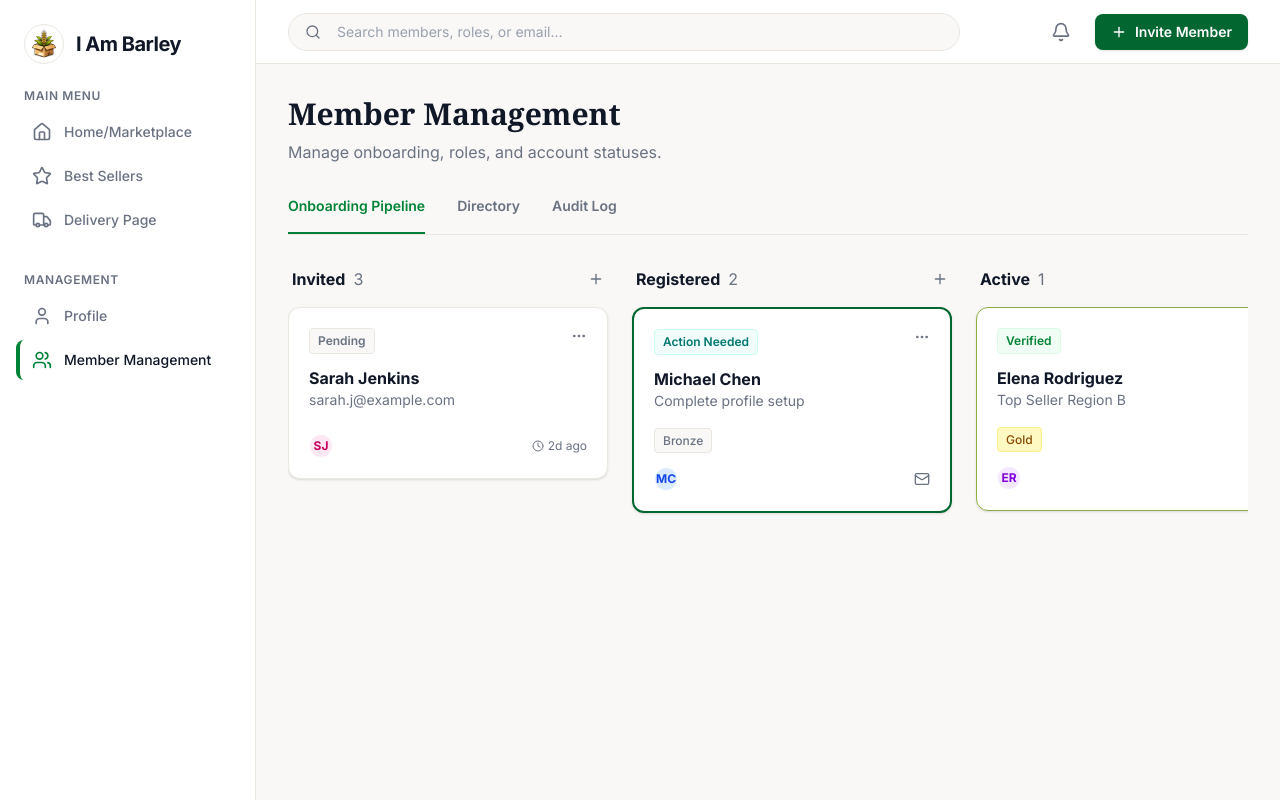
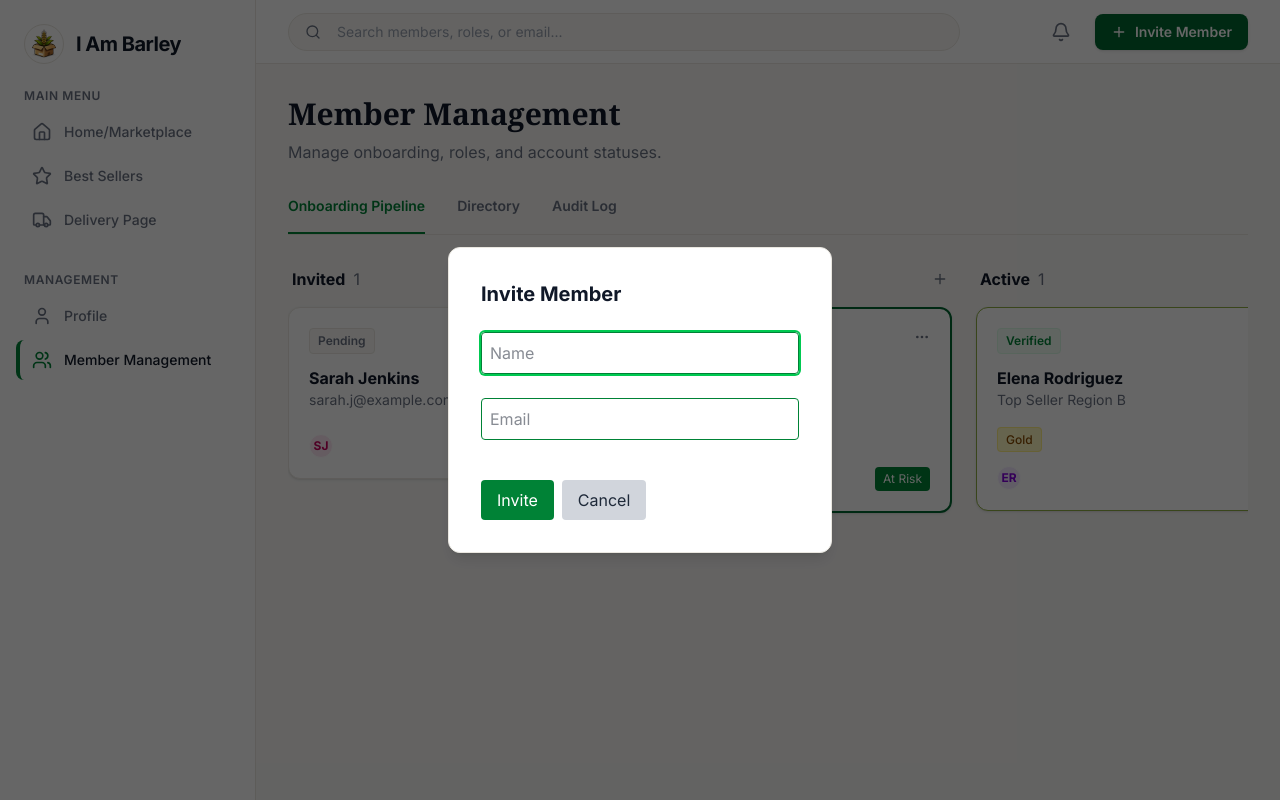
Before and after one commit to mizuiro14/SE-Group-Project, a Next.js app in the folder frontend/client/: page /members in a window 1280 px wide. Both pictures are taken after a click on the button "Invite Member". Built offline with nearby package versions, Linux system fonts and the light colour scheme; no server answers.

Commit message:
feat: add function of member management

```diff
--- a/frontend/client/src/app/members/page.tsx
+++ b/frontend/client/src/app/members/page.tsx
@@ -1,12 +1,44 @@
 'use client';
 
-import React from 'react';
+import React, { useState } from 'react';
 import Sidebar from '@/components/Sidebar';
 import { Search, Bell, Plus, MoreHorizontal, Clock, Edit2, Mail, Ban } from 'lucide-react';
 import { useTheme } from '@/theme/ThemeContext';
 
+
+// Types for member
+type Member = {
+  name: string;
+  email: string;
+  initials: string;
+  reason?: string; // for at risk
+};
+
 export default function MemberManagementPage() {
   const { theme, isDarkMode } = useTheme();
+
+  // State for members in each section
+  const [invited, setInvited] = useState<Member[]>([
+    { name: 'Sarah Jenkins', email: 'sarah.j@example.com', initials: 'SJ' },
+  ]);
+  const [registered, setRegistered] = useState<Member[]>([
+    { name: 'Michael Chen', email: '', initials: 'MC' },
+  ]);
+  const [active, setActive] = useState<Member[]>([
+    { name: 'Elena Rodriguez', email: '', initials: 'ER' },
+  ]);
+  const [atRisk, setAtRisk] = useState<Member[]>([
+    { name: 'David Kim', email: '', initials: 'DK', reason: 'Multiple missed deliveries' },
+  ]);
+
+  // Modal state
+  const [showInviteModal, setShowInviteModal] = useState(false);
+  const [inviteName, setInviteName] = useState('');
+  const [inviteEmail, setInviteEmail] = useState('');
+
+  const [showAtRiskModal, setShowAtRiskModal] = useState(false);
+  const [atRiskReason, setAtRiskReason] = useState('');
+  const [selectedRegisteredIndex, setSelectedRegisteredIndex] = useState<number | null>(null);
 
   return (
     <div className={`flex h-screen ${theme.background} ${theme.textPrimary} font-sans transition-colors duration-300`}>
@@ -29,7 +61,10 @@ export default function MemberManagementPage() {
             <button className={`relative p-2 rounded-full hover:${theme.surfaceHover} transition-colors`}>
               <Bell className={`w-5 h-5 ${theme.textSecondary}`} />
             </button>
-            <button className="flex items-center gap-2 bg-green-800 text-white px-4 py-2 rounded-lg text-sm font-semibold hover:bg-green-900 transition-colors shadow-sm">
+            <button
+              className="flex items-center gap-2 bg-green-800 text-white px-4 py-2 rounded-lg text-sm font-semibold hover:bg-green-900 transition-colors shadow-sm"
+              onClick={() => setShowInviteModal(true)}
+            >
               <Plus className="w-4 h-4" /> Invite Member
             </button>
           </div>
@@ -56,102 +91,229 @@ export default function MemberManagementPage() {
             <div className="w-80 shrink-0 bg-transparent rounded-xl flex flex-col">
               <div className="flex items-center justify-between mb-4 px-1">
                 <h3 className={`font-bold ${theme.textPrimary} flex items-center gap-2`}>
-                  Invited <span className={`${theme.textSecondary} font-normal`}>3</span>
+                  Invited <span className={`${theme.textSecondary} font-normal`}>{invited.length}</span>
                 </h3>
-                <button className={`${theme.textSecondary} hover:${theme.textPrimary} transition-colors`}><Plus className="w-4 h-4" /></button>
+                <button className={`${theme.textSecondary} hover:${theme.textPrimary} transition-colors`} onClick={() => setShowInviteModal(true)}><Plus className="w-4 h-4" /></button>
               </div>
-              <div className={`${theme.surface} p-5 rounded-xl shadow-sm border ${theme.border} transition-colors duration-300`}>
+              {invited.map((member, idx) => (
+                <div key={idx} className={`${theme.surface} p-5 rounded-xl shadow-sm border ${theme.border} transition-colors duration-300 mb-4`}>
                   <div className="flex justify-between items-start mb-3">
                     <span className={`text-xs font-semibold ${theme.background} ${theme.textSecondary} px-2 py-1 rounded border ${theme.border}`}>Pending</span>
                     <button className={`${theme.textSecondary} hover:${theme.textPrimary} transition-colors`}><MoreHorizontal className="w-4 h-4" /></button>
                   </div>
-                <h4 className={`font-bold ${theme.textPrimary}`}>Sarah Jenkins</h4>
-                <p className={`text-sm ${theme.textSecondary} mb-6`}>sarah.j@example.com</p>
+                  <h4 className={`font-bold ${theme.textPrimary}`}>{member.name}</h4>
+                  {member.email && <p className={`text-sm ${theme.textSecondary} mb-6`}>{member.email}</p>}
                   <div className="flex items-center justify-between">
-                  <div className={`w-6 h-6 ${isDarkMode ? 'bg-pink-900/30 text-pink-400' : 'bg-pink-100 text-pink-700'} rounded-full flex items-center justify-center text-xs font-bold border ${isDarkMode ? 'border-pink-800' : 'border-white'}`}>SJ</div>
-                  <div className={`text-xs ${theme.textSecondary} flex items-center gap-1`}><Clock className="w-3 h-3" /> 2d ago</div>
+                    <div className={`w-6 h-6 ${isDarkMode ? 'bg-pink-900/30 text-pink-400' : 'bg-pink-100 text-pink-700'} rounded-full flex items-center justify-center text-xs font-bold border ${isDarkMode ? 'border-pink-800' : 'border-white'}`}>{member.initials}</div>
+                    <button
+                      className="text-xs bg-green-700 text-white px-2 py-1 rounded hover:bg-green-800 transition-colors"
+                      onClick={() => {
+                        // Move to registered
+                        setRegistered(r => [...r, member]);
+                        setInvited(inv => inv.filter((_, i) => i !== idx));
+                      }}
+                    >Register</button>
                   </div>
                 </div>
+              ))}
             </div>
 
             {/* Column 2: Registered */}
             <div className="w-80 shrink-0 bg-transparent rounded-xl flex flex-col">
               <div className="flex items-center justify-between mb-4 px-1">
                 <h3 className={`font-bold ${theme.textPrimary} flex items-center gap-2`}>
-                  Registered <span className={`${theme.textSecondary} font-normal`}>2</span>
+                  Registered <span className={`${theme.textSecondary} font-normal`}>{registered.length}</span>
                 </h3>
                 <button className={`${theme.textSecondary} hover:${theme.textPrimary} transition-colors`}><Plus className="w-4 h-4" /></button>
               </div>
-              <div className={`${theme.surface} p-5 rounded-xl shadow-sm border-2 border-green-800 relative transition-colors duration-300`}>
+              {registered.map((member, idx) => (
+                <div key={idx} className={`${theme.surface} p-5 rounded-xl shadow-sm border-2 border-green-800 relative transition-colors duration-300 mb-4`}>
                   <div className="flex justify-between items-start mb-3">
                     <span className={`text-xs font-semibold ${isDarkMode ? 'bg-teal-900/30 text-teal-400 border-teal-800' : 'bg-teal-50 text-teal-700 border-teal-100'} px-2 py-1 rounded border`}>Action Needed</span>
                     <button className={`${theme.textSecondary} hover:${theme.textPrimary} transition-colors`}><MoreHorizontal className="w-4 h-4" /></button>
                   </div>
-                <h4 className={`font-bold ${theme.textPrimary}`}>Michael Chen</h4>
-                <p className={`text-sm ${theme.textSecondary} mb-4`}>Complete profile setup</p>
+                  <h4 className={`font-bold ${theme.textPrimary}`}>{member.name}</h4>
+                  <p className={`text-sm ${theme.textSecondary} mb-4`}>{member.email || 'Complete profile setup'}</p>
                   <div className="mb-4">
                     <span className={`text-xs font-medium ${theme.background} ${theme.textSecondary} px-2 py-1 rounded border ${theme.border}`}>Bronze</span>
                   </div>
-                <div className="flex items-center justify-between">
-                  <div className={`w-6 h-6 ${isDarkMode ? 'bg-blue-900/30 text-blue-400' : 'bg-blue-100 text-blue-700'} rounded-full flex items-center justify-center text-xs font-bold border ${isDarkMode ? 'border-blue-800' : 'border-white'}`}>MC</div>
-                  <div className={theme.textSecondary}><Mail className="w-4 h-4" /></div>
+                  <div className="flex items-center justify-between gap-2">
+                    <div className={`w-6 h-6 ${isDarkMode ? 'bg-blue-900/30 text-blue-400' : 'bg-blue-100 text-blue-700'} rounded-full flex items-center justify-center text-xs font-bold border ${isDarkMode ? 'border-blue-800' : 'border-white'}`}>{member.initials}</div>
+                    <button
+                      className="text-xs bg-green-700 text-white px-2 py-1 rounded hover:bg-green-800 transition-colors"
+                      onClick={() => {
+                        setActive(a => [...a, member]);
+                        setRegistered(r => r.filter((_, i) => i !== idx));
+                      }}
+                    >Activate</button>
+                    <button
+                      className="text-xs bg-green-700 text-white px-2 py-1 rounded hover:bg-green-800 transition-colors"
+                      onClick={() => {
+                        setSelectedRegisteredIndex(idx);
+                        setShowAtRiskModal(true);
+                        setAtRiskReason('');
+                      }}
+                    >At Risk</button>
                   </div>
                 </div>
+              ))}
             </div>
 
             {/* Column 3: Active */}
             <div className="w-80 shrink-0 bg-transparent rounded-xl flex flex-col">
               <div className="flex items-center justify-between mb-4 px-1">
                 <h3 className={`font-bold ${theme.textPrimary} flex items-center gap-2`}>
-                  Active <span className={`${theme.textSecondary} font-normal`}>1</span>
+                  Active <span className={`${theme.textSecondary} font-normal`}>{active.length}</span>
                 </h3>
                 <button className={`${theme.textSecondary} hover:${theme.textPrimary} transition-colors`}><Plus className="w-4 h-4" /></button>
               </div>
-              <div className={`${theme.surface} p-5 rounded-xl shadow-sm border ${isDarkMode ? 'border-[#8EAD45]' : 'border-[#8EAD45]'} transition-colors duration-300`}>
+              {active.map((member, idx) => (
+                <div key={idx} className={`${theme.surface} p-5 rounded-xl shadow-sm border ${isDarkMode ? 'border-[#8EAD45]' : 'border-[#8EAD45]'} transition-colors duration-300 mb-4`}>
                   <div className="flex justify-between items-start mb-3">
-                  <span className={`text-xs font-semibold ${isDarkMode ? 'bg-green-900/30 text-green-400 border-green-800' : 'bg-green-50 text-green-700 border-green-100'} px-2 py-1 rounded border`}>Verified</span>
+                    <span className={`text-xs font-semibold ${isDarkMode ? 'bg-green-900/30 text-green-400 border-green-800' : 'bg-green-50 text-green-700 border-green-100'} px-2 py-1 rounded border`}>
+                      Verified
+                    </span>
                     <button className={`${theme.textSecondary} hover:${theme.textPrimary} transition-colors`}><MoreHorizontal className="w-4 h-4" /></button>
                   </div>
-                <h4 className={`font-bold ${theme.textPrimary}`}>Elena Rodriguez</h4>
+                  <h4 className={`font-bold ${theme.textPrimary}`}>{member.name}</h4>
                   <p className={`text-sm ${theme.textSecondary} mb-4`}>Top Seller Region B</p>
                   <div className="mb-4">
                     <span className={`text-xs font-medium ${isDarkMode ? 'bg-yellow-900/30 text-yellow-400' : 'bg-yellow-100 text-yellow-800'} px-2 py-1 rounded border ${isDarkMode ? 'border-yellow-800' : 'border-yellow-200'}`}>Gold</span>
                   </div>
                   <div className="flex items-center justify-between">
-                  <div className={`w-6 h-6 ${isDarkMode ? 'bg-purple-900/30 text-purple-400' : 'bg-purple-100 text-purple-700'} rounded-full flex items-center justify-center text-xs font-bold border ${isDarkMode ? 'border-purple-800' : 'border-white'}`}>ER</div>
+                    <div className={`w-6 h-6 ${isDarkMode ? 'bg-purple-900/30 text-purple-400' : 'bg-purple-100 text-purple-700'} rounded-full flex items-center justify-center text-xs font-bold border ${isDarkMode ? 'border-purple-800' : 'border-white'}`}>{member.initials}</div>
                     <button className={`${theme.textSecondary} hover:${theme.textPrimary} transition-colors`}><Edit2 className="w-4 h-4" /></button>
                   </div>
                 </div>
+              ))}
             </div>
 
             {/* Column 4: At Risk */}
             <div className="w-80 shrink-0 bg-transparent rounded-xl flex flex-col">
               <div className="flex items-center justify-between mb-4 px-1">
                 <h3 className={`font-bold ${theme.textPrimary} flex items-center gap-2`}>
-                  At Risk <span className={`${theme.textSecondary} font-normal`}>1</span>
+                  At Risk <span className={`${theme.textSecondary} font-normal`}>{atRisk.length}</span>
                 </h3>
                 <button className={`${theme.textSecondary} hover:${theme.textPrimary} transition-colors`}><Plus className="w-4 h-4" /></button>
               </div>
-              <div className={`${theme.surface} p-5 rounded-xl shadow-sm border border-red-500 transition-colors duration-300`}>
+              {atRisk.map((member, idx) => (
+                <div key={idx} className={`${theme.surface} p-5 rounded-xl shadow-sm border border-red-500 transition-colors duration-300 mb-4`}>
                   <div className="flex justify-between items-start mb-3">
-                  <span className={`text-xs font-semibold ${isDarkMode ? 'bg-red-900/30 text-red-500 border-red-800' : 'bg-red-50 text-red-700 border-red-100'} px-2 py-1 rounded border`}>Suspension Warning</span>
+                    <span className={`text-xs font-semibold ${isDarkMode ? 'bg-red-900/30 text-red-500 border-red-800' : 'bg-red-50 text-red-700 border-red-100'} px-2 py-1 rounded border`}>
+                      Suspension Warning
+                    </span>
                     <button className={`${theme.textSecondary} hover:${theme.textPrimary} transition-colors`}><MoreHorizontal className="w-4 h-4" /></button>
                   </div>
-                <h4 className={`font-bold ${theme.textPrimary}`}>David Kim</h4>
-                <p className={`text-sm ${theme.textSecondary} mb-4`}>Multiple missed deliveries</p>
+                  <h4 className={`font-bold ${theme.textPrimary}`}>{member.name}</h4>
+                  {member.reason && <p className={`text-sm ${theme.textSecondary} mb-4`}>{member.reason}</p>}
                   <div className="mb-4">
                     <span className={`text-xs font-medium ${theme.background} ${theme.textPrimary} px-2 py-1 rounded border ${theme.border}`}>Silver</span>
                   </div>
                   <div className="flex items-center justify-between">
-                  <div className={`w-6 h-6 ${theme.background} rounded-full flex items-center justify-center text-xs font-bold ${theme.textSecondary} border ${theme.border}`}>DK</div>
+                    <div className={`w-6 h-6 ${theme.background} rounded-full flex items-center justify-center text-xs font-bold ${theme.textSecondary} border ${theme.border}`}>{member.initials}</div>
                     <button className={`text-red-500 hover:text-red-400 transition-colors`}><Ban className="w-4 h-4" /></button>
                   </div>
                 </div>
+              ))}
             </div>
 
           </div>
         </div>
       </main>
+    {/* Invite Member Modal */}
+    {showInviteModal && (
+      <div className="fixed inset-0 z-50 flex items-center justify-center" style={{ background: 'rgba(0,0,0,0.6)' }}>
+        <div className={`bg-white dark:bg-gray-900 p-8 rounded-xl shadow-lg w-96 flex flex-col gap-4 border ${theme.border}`}>
+          <h2 className="text-xl font-bold mb-2">Invite Member</h2>
+          <input
+            type="text"
+            placeholder="Name"
+            className="border border-green-700 p-2 rounded mb-2 focus:outline-none focus:ring-2 focus:ring-green-500"
+            value={inviteName}
+            onChange={e => setInviteName(e.target.value)}
+            autoFocus
+          />
+          <input
+            type="email"
+            placeholder="Email"
+            className="border border-green-700 p-2 rounded mb-2 focus:outline-none focus:ring-2 focus:ring-green-500"
+            value={inviteEmail}
+            onChange={e => setInviteEmail(e.target.value)}
+          />
+          <div className="flex gap-2 mt-4">
+            <button
+              className="bg-green-700 text-white px-4 py-2 rounded hover:bg-green-800"
+              onClick={() => {
+                if (inviteName.trim()) {
+                  setInvited(inv => [
+                    ...inv,
+                    {
+                      name: inviteName,
+                      email: inviteEmail,
+                      initials: inviteName.split(' ').map(n => n[0]).join('').toUpperCase().slice(0, 2),
+                    },
+                  ]);
+                  setInviteName('');
+                  setInviteEmail('');
+                  setShowInviteModal(false);
+                }
+              }}
+            >Invite</button>
+            <button
+              className="bg-gray-300 text-gray-800 px-4 py-2 rounded hover:bg-gray-400"
+              onClick={() => {
+                setShowInviteModal(false);
+                setInviteName('');
+                setInviteEmail('');
+              }}
+            >Cancel</button>
+          </div>
+        </div>
+      </div>
+    )}
+
+    {/* At Risk Modal */}
+    {showAtRiskModal && (
+      <div className="fixed inset-0 z-50 flex items-center justify-center" style={{ background: 'rgba(0,0,0,0.6)' }}>
+        <div className={`bg-white dark:bg-gray-900 p-8 rounded-xl shadow-lg w-96 flex flex-col gap-4 border ${theme.border}`}>
+          <h2 className="text-xl font-bold mb-2">Mark as At Risk</h2>
+          <input
+            type="text"
+            placeholder="Reason for being at risk"
+            className="border border-green-700 p-2 rounded mb-2 focus:outline-none focus:ring-2 focus:ring-green-500"
+            value={atRiskReason}
+            onChange={e => setAtRiskReason(e.target.value)}
+            autoFocus
+          />
+          <div className="flex gap-2 mt-4">
+            <button
+              className="bg-green-700 text-white px-4 py-2 rounded hover:bg-green-800"
+              onClick={() => {
+                if (selectedRegisteredIndex !== null && atRiskReason.trim()) {
+                  const member = registered[selectedRegisteredIndex];
+                  setAtRisk(a => [
+                    ...a,
+                    { ...member, reason: atRiskReason },
+                  ]);
+                  setRegistered(r => r.filter((_, i) => i !== selectedRegisteredIndex));
+                  setShowAtRiskModal(false);
+                  setAtRiskReason('');
+                  setSelectedRegisteredIndex(null);
+                }
+              }}
+            >Confirm</button>
+            <button
+              className="bg-gray-300 text-gray-800 px-4 py-2 rounded hover:bg-gray-400"
+              onClick={() => {
+                setShowAtRiskModal(false);
+                setAtRiskReason('');
+                setSelectedRegisteredIndex(null);
+              }}
+            >Cancel</button>
+          </div>
+        </div>
+      </div>
+    )}
   </div>
   );
 }
```
Lines whose indentation alone changed are shown as unchanged.
